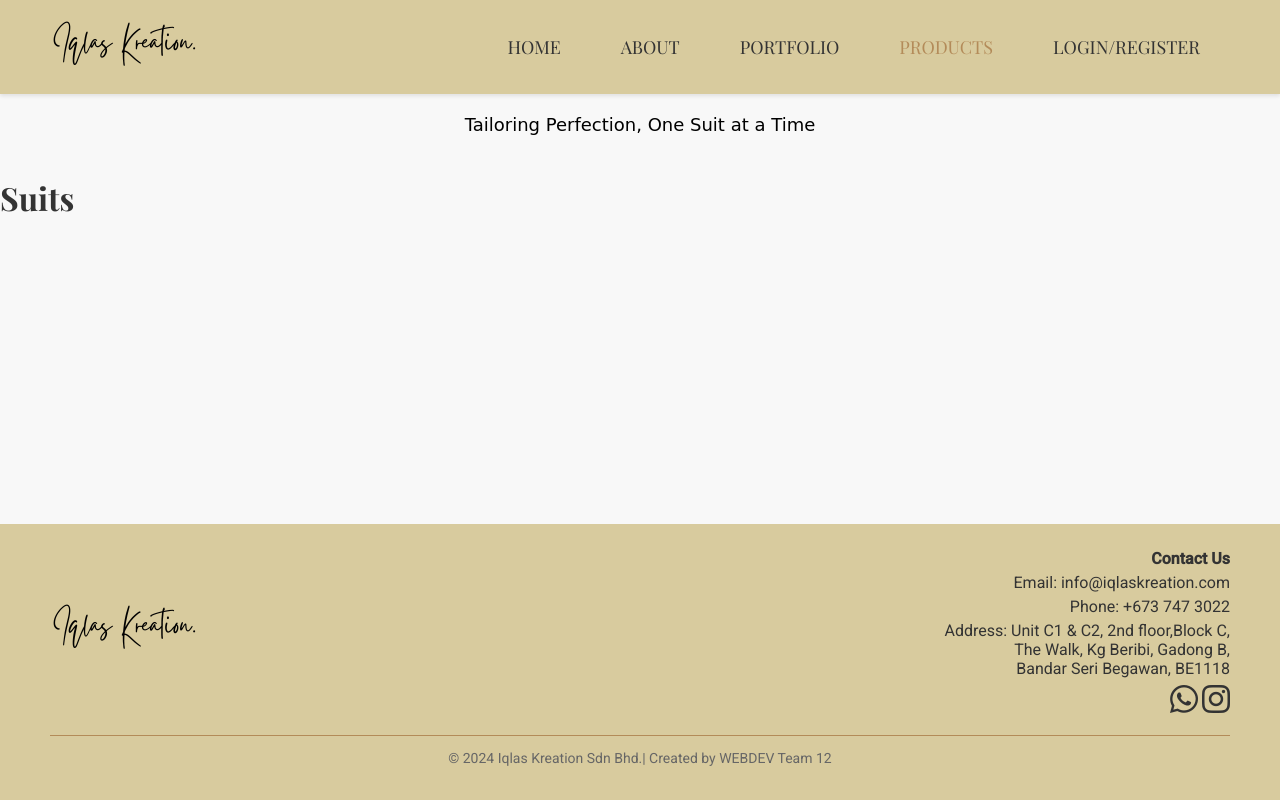
After one commit to Zylioth/Group12_WEBDEV_AS1, a PHP site: page /products.php in a window 1280 px wide. The commit adds this page. Run offline with PHP 8.4, Linux system fonts and the light colour scheme; some libraries are stand-ins or nearby versions; some web fonts are replaced.

Commit message:
added Products.php , and product.css

```diff
--- a/login.php
+++ b/login.php
@@ -35,5 +35,7 @@
 
   <?php include 'Functions/sign-in.php'; ?> <!-- Including the PHP logic -->
 
+  <script src="js/hamburger.js"></script>
+
 </body>
 </html>
--- /dev/null
+++ b/products.php
@@ -0,0 +1,55 @@
+<!DOCTYPE html>
+<html lang="en">
+<head>
+    <meta charset="UTF-8">
+    <meta name="viewport" content="width=device-width, initial-scale=1.0">
+    <link href="https://cdnjs.cloudflare.com/ajax/libs/font-awesome/5.15.3/css/all.min.css" rel="stylesheet"/>
+  <link href="https://fonts.googleapis.com/css2?family=Playfair+Display:wght@400;700&amp;family=Roboto:wght@400;500&amp;display=swap" rel="stylesheet"/>
+  <link rel="stylesheet" href="https://cdnjs.cloudflare.com/ajax/libs/font-awesome/4.7.0/css/font-awesome.min.css">
+  <link rel="stylesheet" href="css/style.css">
+
+  <!-- product css -->
+  <link rel="stylesheet" href="css/product.css">
+
+
+    <title>Products and Services</title>
+
+</head>
+<style>
+html,body {
+  height: 100%;
+  margin: 0;
+  padding: 0;
+  display: flex;
+  flex-direction: column;
+}
+</style>
+
+<body>
+<!-- pakai include so code nda messy -->
+<?php include 'includes/header.php'; ?>
+
+<div class="tagline">Tailoring Perfection, One Suit at a Time</div>
+
+<!-- content simpan below -->
+<div class="product_info">
+<h1>Suits</h1>
+
+
+
+
+
+</div>
+
+
+
+
+<!-- ani is the footer -->
+<?php include 'includes/footer.php'; ?>
+
+<!-- script js tuk menu -->
+<script src="js/hamburger.js"></script>
+<script src="https://kit.fontawesome.com/fbacd2348c.js" crossorigin="anonymous"></script>
+
+</body>
+</html>
```
Also changed, not shown: css/products.css (added).
